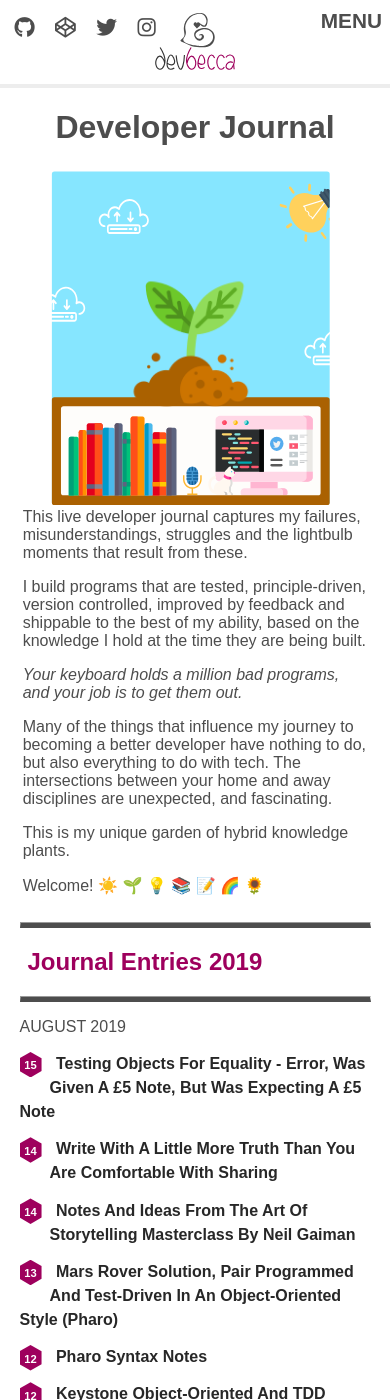
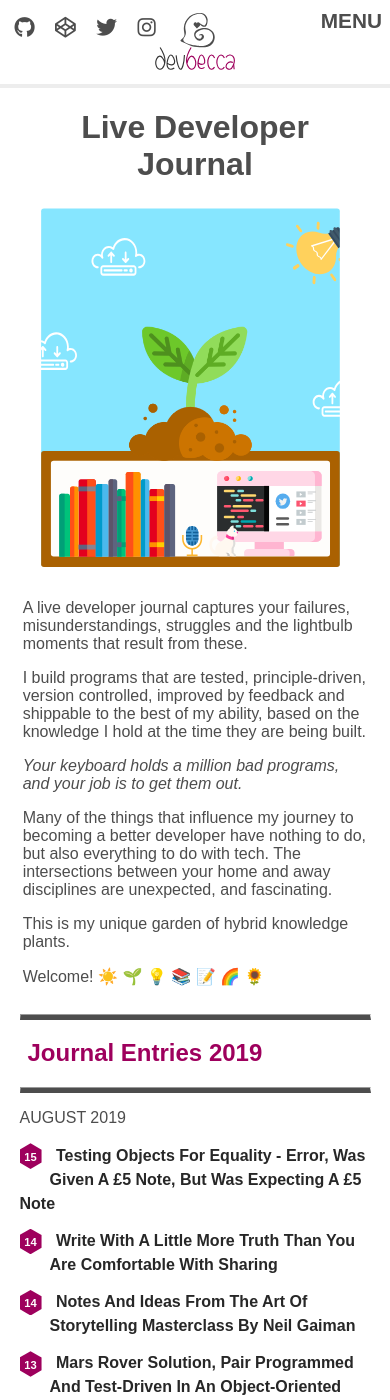
Before and after one commit to Becca9941/Becca9941.github.io, a Jekyll site: the page built from index.html, in a window 390 px wide and 1400 px high. Built offline with Jekyll 4.4.1, drawn with Linux system fonts in a browser that asks for light colours; nearby versions of some CDN libraries.

Commit message:
updated intro

```diff
--- a/css/style.css
+++ b/css/style.css
@@ -106,6 +106,8 @@ body {
     max-width: 20rem;
     float: left; }
 
-@media only screen and (max-width: 600px) {
+@media only screen and (max-width: 780px) {
   .introduction .dev-journal-img {
-    float: none; } }
+    float: none;
+    max-width: 40rem;
+    margin-bottom: 2rem; } }
--- a/index.html
+++ b/index.html
@@ -7,7 +7,7 @@ keywords: programming, developer, journal, design, code, snippets
 
 <main>
 
-<h1>Developer Journal</h1>
+<h1>Live Developer Journal</h1>
 
 <section class="intro">
 
@@ -15,7 +15,7 @@ keywords: programming, developer, journal, design, code, snippets
 
   <img src="/assets/img/dev-compost.svg" class="dev-journal-img" alt="illustration of a compost heap with a budding flower growing out of it. The sun is a lightbulb, the clouds are server cloud icons, the compost heap contains books, a podcast mic, a laptop with twitter and videos and berry the kitten" title="Image sources: flaticon.com">
 
-  <p>This live developer journal captures my failures, misunderstandings, struggles and the lightbulb moments that result from these.</p>
+  <p>A live developer journal captures your failures, misunderstandings, struggles and the lightbulb moments that result from these.</p>
 
   <p>I build programs that are tested, principle-driven, version controlled, improved by feedback and shippable to the best of my ability, based on the knowledge I hold at the time they are being built.</p>
 
```
Also changed, not shown: 1 other file.
